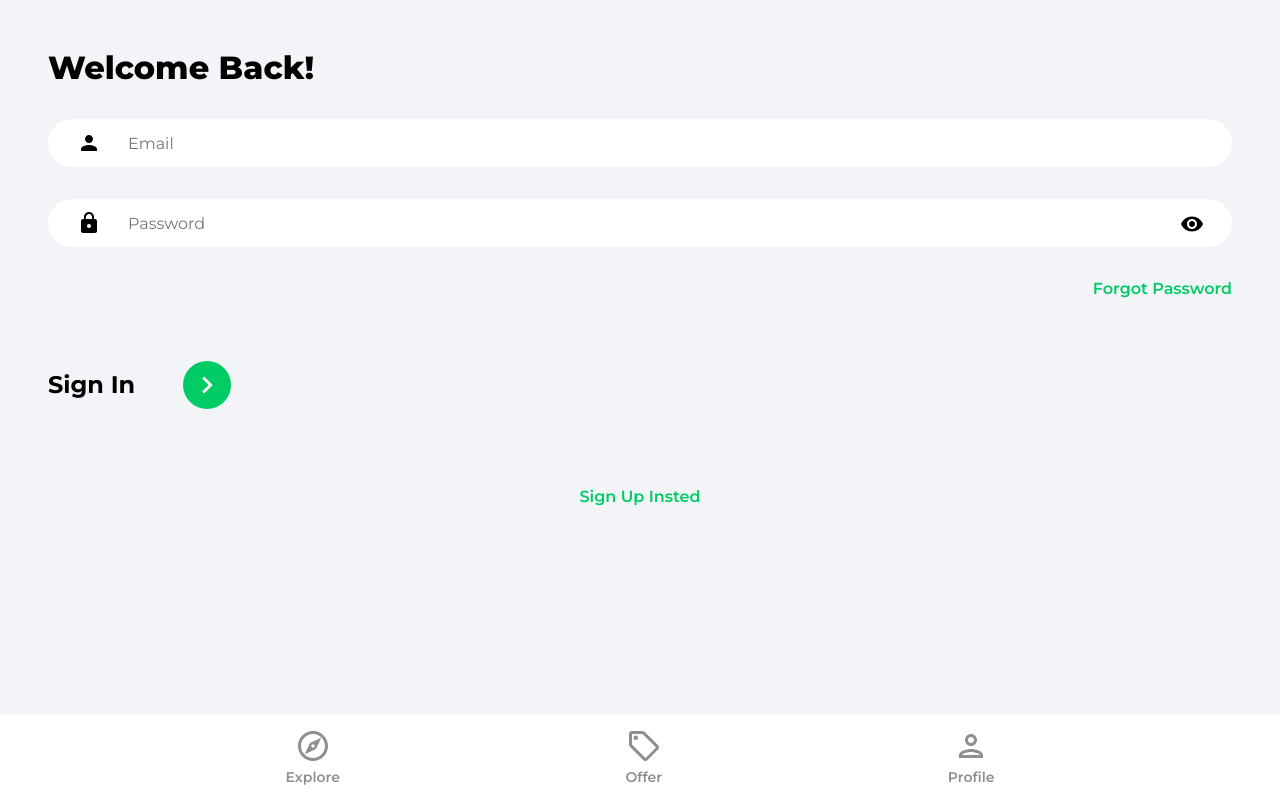
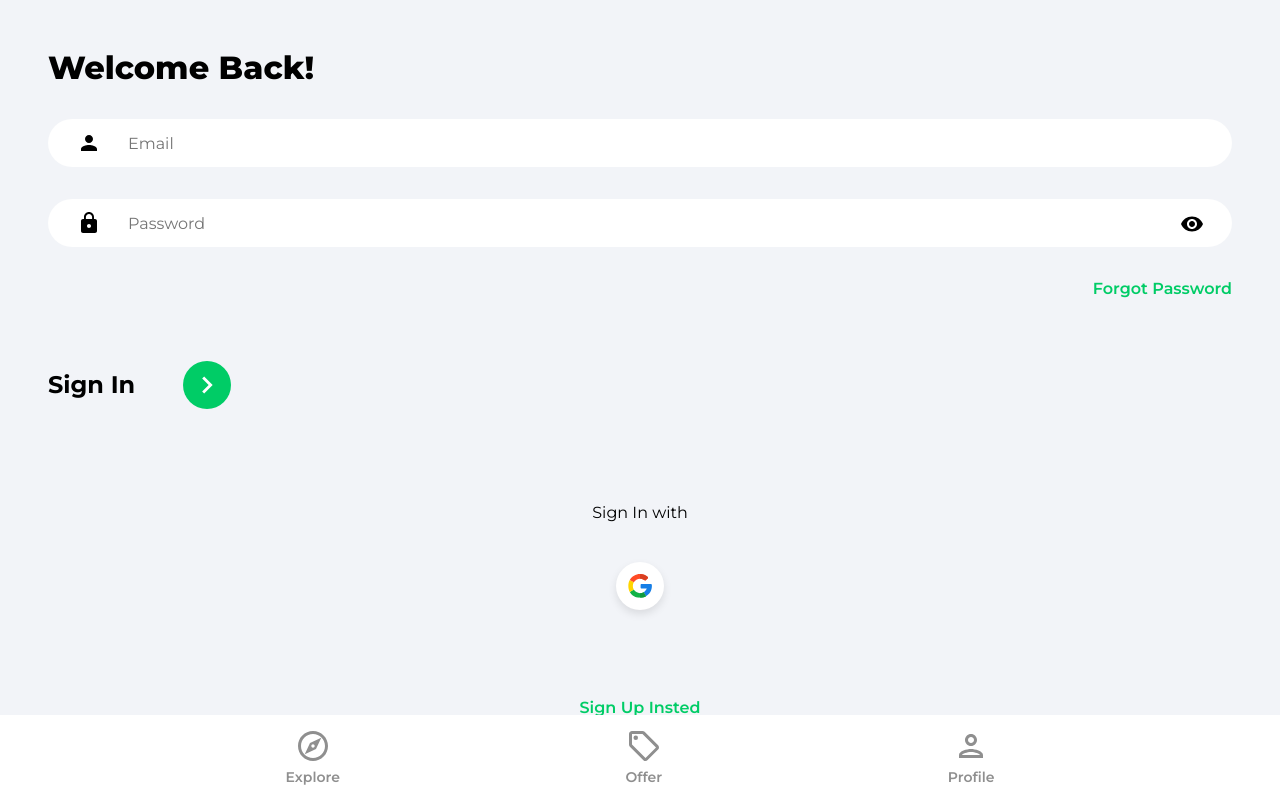
Before and after one commit to mohammad-mo/house-marketplace, a React (Create React App) app: page /sign-in in a window 1280 px wide. Built offline with nearby package versions, Linux system fonts and the light colour scheme.

Commit message:
Authentication with google.

```diff
--- /dev/null
+++ b/src/Components/OAuth.jsx
@@ -0,0 +1,53 @@
+import { useLocation, useNavigate } from "react-router-dom"
+import { getAuth, signInWithPopup, GoogleAuthProvider } from 'firebase/auth'
+import { doc, setDoc, getDoc, serverTimestamp } from 'firebase/firestore'
+import { db } from '../firebase.config'
+import { toast } from "react-toastify"
+import googleIcon from '../assets/svg/googleIcon.svg'
+
+const OAuth = () =>
+{
+    const navigate = useNavigate()
+    const location = useLocation()
+
+    const onGoogleClick = async () =>
+    {
+        try
+        {
+            const auth = getAuth()
+            const provider = new GoogleAuthProvider()
+            const result = await signInWithPopup(auth, provider)
+            const user = result.user
+
+            // Check for user
+            const docRef = doc(db, 'users', user.uid)
+            const docSnap = await getDoc(docRef)
+
+            // If user doesn't exist, create user
+            if (!docSnap.exists())
+            {
+                await setDoc(doc(db, 'users', user.uid), {
+                    name: user.displayName,
+                    email: user.email,
+                    timestamp: serverTimestamp()
+                })
+            }
+            navigate('/')
+        }
+        catch(err)
+        {
+            toast.error('Could not authorize with Google')
+        }
+    }
+
+    return (
+        <div className="socialLogin">
+            <p>Sign {location.pathname === '/sign-up' ? 'Up' : 'In'} with</p>
+            <button className="socialIconDiv" onClick={onGoogleClick}>
+                <img className="socialIconImg" src={googleIcon} alt="google icon" />
+            </button>
+        </div>
+    )
+}
+
+export default OAuth
--- a/src/Pages/SignIn.jsx
+++ b/src/Pages/SignIn.jsx
@@ -4,6 +4,7 @@
 import { getAuth, signInWithEmailAndPassword } from "firebase/auth"
 import { ReactComponent as ArrowRightIcon } from '../assets/svg/keyboardArrowRightIcon.svg'
 import visibilityIcon from '../assets/svg/visibilityIcon.svg'
+import OAuth from "../Components/OAuth"
 
 const SignIn = () =>
 {
@@ -88,7 +89,7 @@
                   </button>
               </div>
             </form>
-            {/* Google OAuth */}
+            <OAuth />
             <Link to='/sign-up' className="registerLink">Sign Up Insted</Link>
           </main>
         </div>
--- a/src/Pages/SignUp.jsx
+++ b/src/Pages/SignUp.jsx
@@ -6,6 +6,7 @@
 import { db } from '../firebase.config'
 import { ReactComponent as ArrowRightIcon } from '../assets/svg/keyboardArrowRightIcon.svg'
 import visibilityIcon from '../assets/svg/visibilityIcon.svg'
+import OAuth from '../Components/OAuth'
 
 const SignUp = () =>
 {
@@ -108,7 +109,7 @@
                 </button>
               </div>
             </form>
-            {/* Google OAuth */}
+            <OAuth />
             <Link to='/sign-in' className='registerLink'>
               Sign In Insted
             </Link>
```
